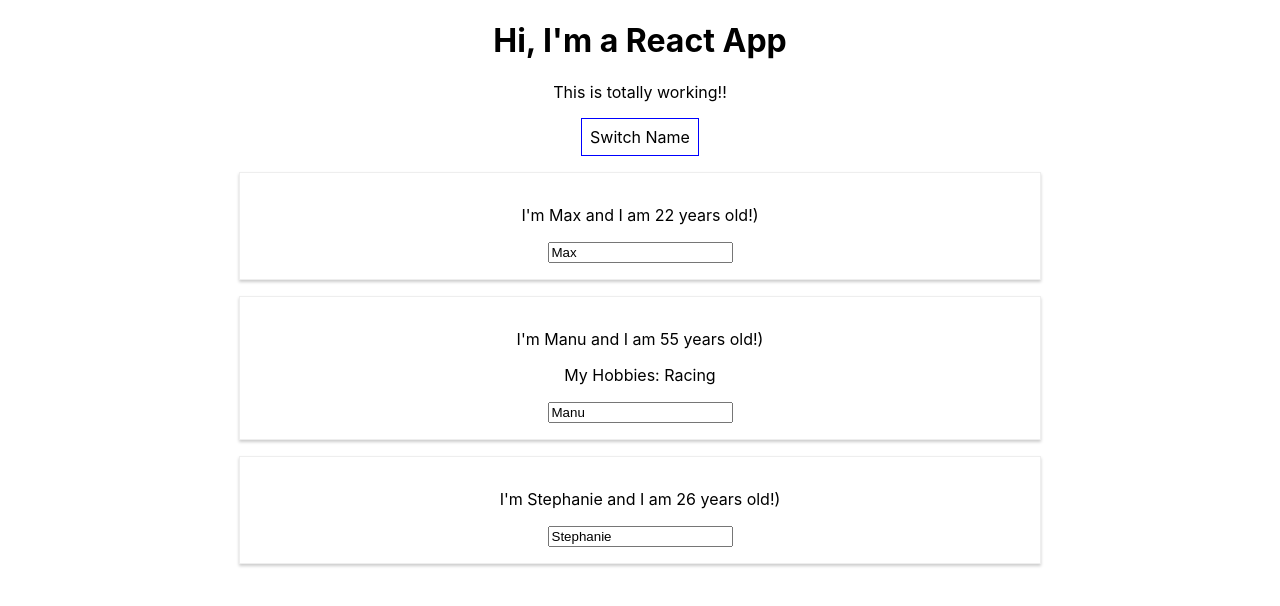
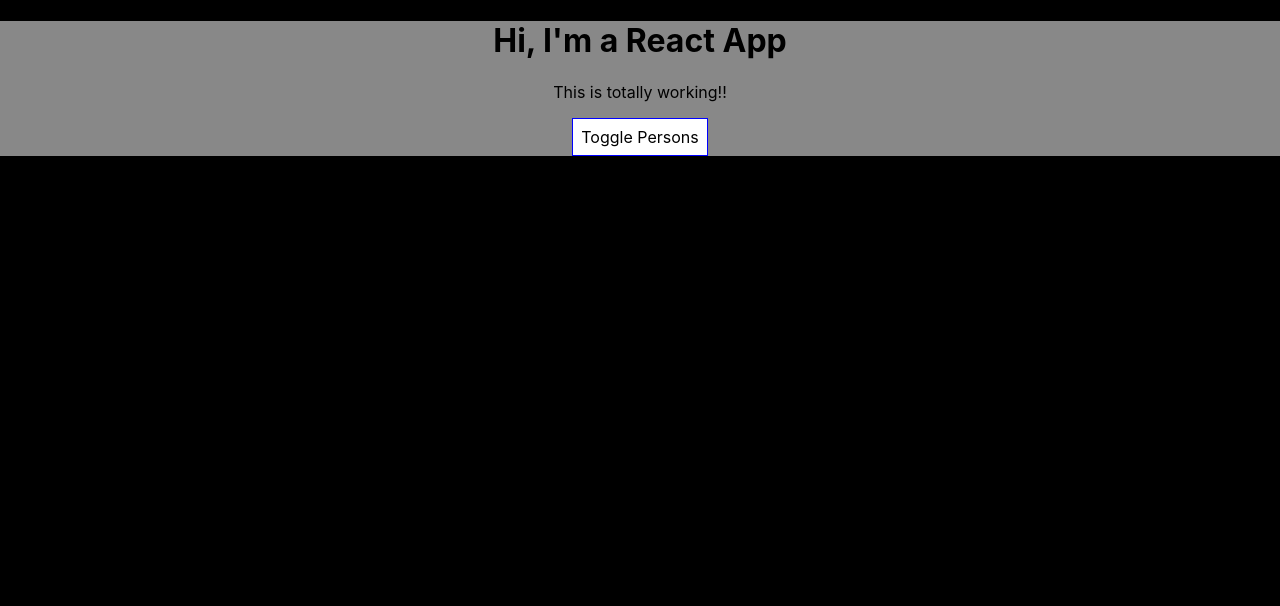
Before and after one commit to FrankStrocco/udemy_react_followAlong_code, a React (Create React App) app: page / in a window 1280 px wide. Shown: the top 606 px of the page. Built offline with nearby package versions, Linux system fonts and the light colour scheme.

Commit message:
added a toggle function to persons

```diff
--- a/src/App.css
+++ b/src/App.css
@@ -1,3 +1,4 @@
 .App {
   text-align: center;
+  background-color: #888;
 }
--- a/src/App.js
+++ b/src/App.js
@@ -9,13 +9,12 @@ class App extends Component {
       { name: 'Manu', age: 55 },
       { name: 'Stephanie', age: 26 }
 
-    ]
+    ],
+    showPersons: false
+
   }
 
   switchNameHandler = (newName) => {
-    // console.log('Was clicked');
-    // don't do this state.persons[0].name = "Franklin";
-
     this.setState( {
       persons: [
         { name: newName, age: 28 },
@@ -35,6 +34,11 @@ class App extends Component {
       })
   }
 
+  togglePersonsHandler = () => {
+      const doesShow = this.state.showPersons;
+      this.setState({showPersons: !doesShow})
+  }
+
   render() {
     const style = {
         backgroundColor: 'white',
@@ -48,7 +52,11 @@ class App extends Component {
         <p>This is totally working!!</p>
         <button
             style={style}
-            onClick={this.switchNameHandler.bind(this, 'Frank')} >Switch Name</button>
+            onClick={this.togglePersonsHandler} >Toggle Persons</
+        button>
+
+        { this.state.showPersons ?
+            <div>
                 <Person
                     name={this.state.persons[0].name}
                     age={this.state.persons[0].age}
@@ -61,9 +69,11 @@ class App extends Component {
                 <Person
                     name={this.state.persons[2].name}
                     age={this.state.persons[2].age} />
+            </div> : null
+        }
+
       </div> // end main div
     );
-    // return React.createElement('div', null, React.createElement('h1', {className: 'App'}, 'Yo Yo, I\'m a React App!!!'));
   }
 }
 
--- a/src/index.css
+++ b/src/index.css
@@ -6,6 +6,7 @@ body {
     sans-serif;
   -webkit-font-smoothing: antialiased;
   -moz-osx-font-smoothing: grayscale;
+  background-color: black;
 }
 
 code {
```
Lines whose indentation alone changed are shown as unchanged.
